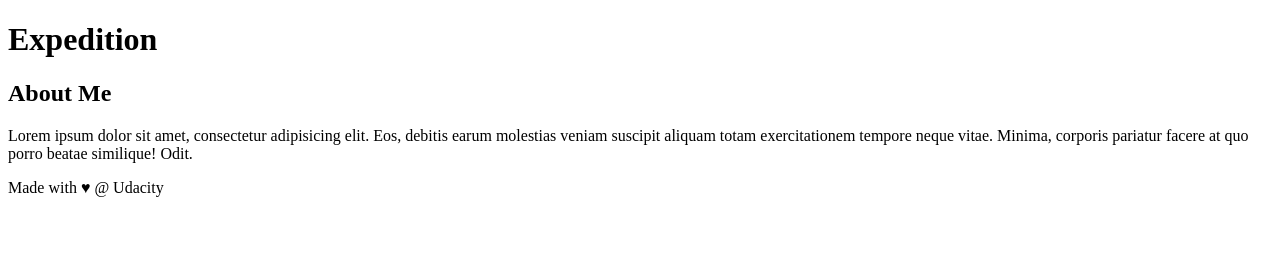
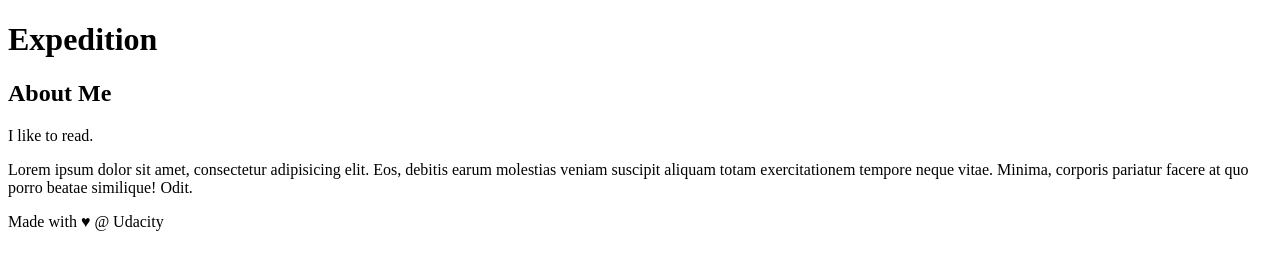
Before and after one commit to beloved/new-git-project, a plain HTML site: page index.html in a window 1280 px wide. Drawn offline with Linux system fonts and the light colour scheme.

Commit message:
Add content to sidebar

```diff
--- a/index.html
+++ b/index.html
@@ -18,7 +18,7 @@
     </div>
     <aside>
         <h2>About Me</h2>
-
+        <p>I like to read.</p>
         <p>Lorem ipsum dolor sit amet, consectetur adipisicing elit. Eos, debitis earum molestias veniam suscipit aliquam totam exercitationem tempore neque vitae. Minima, corporis pariatur facere at quo porro beatae similique! Odit.</p>
     </aside>
     <footer>
```
